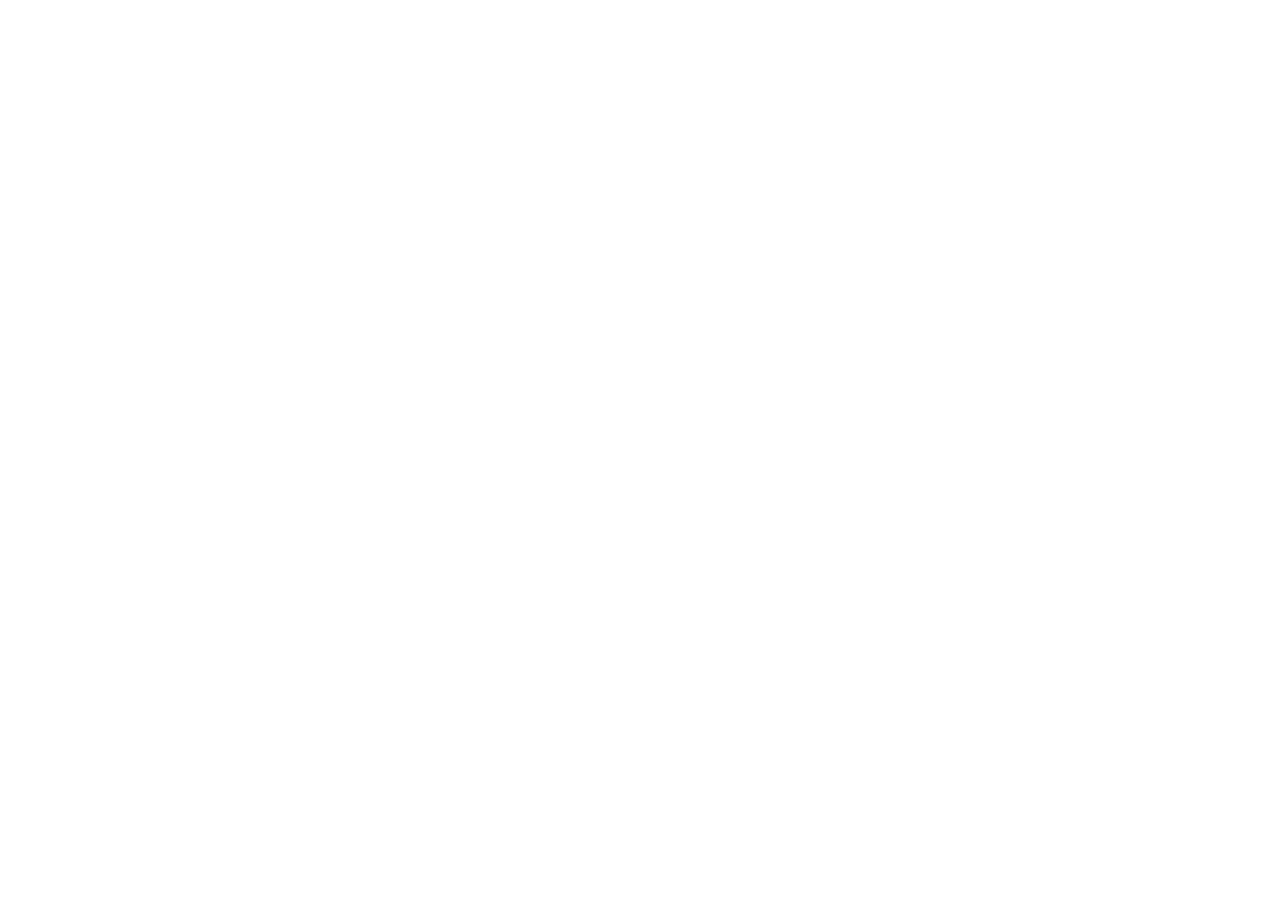
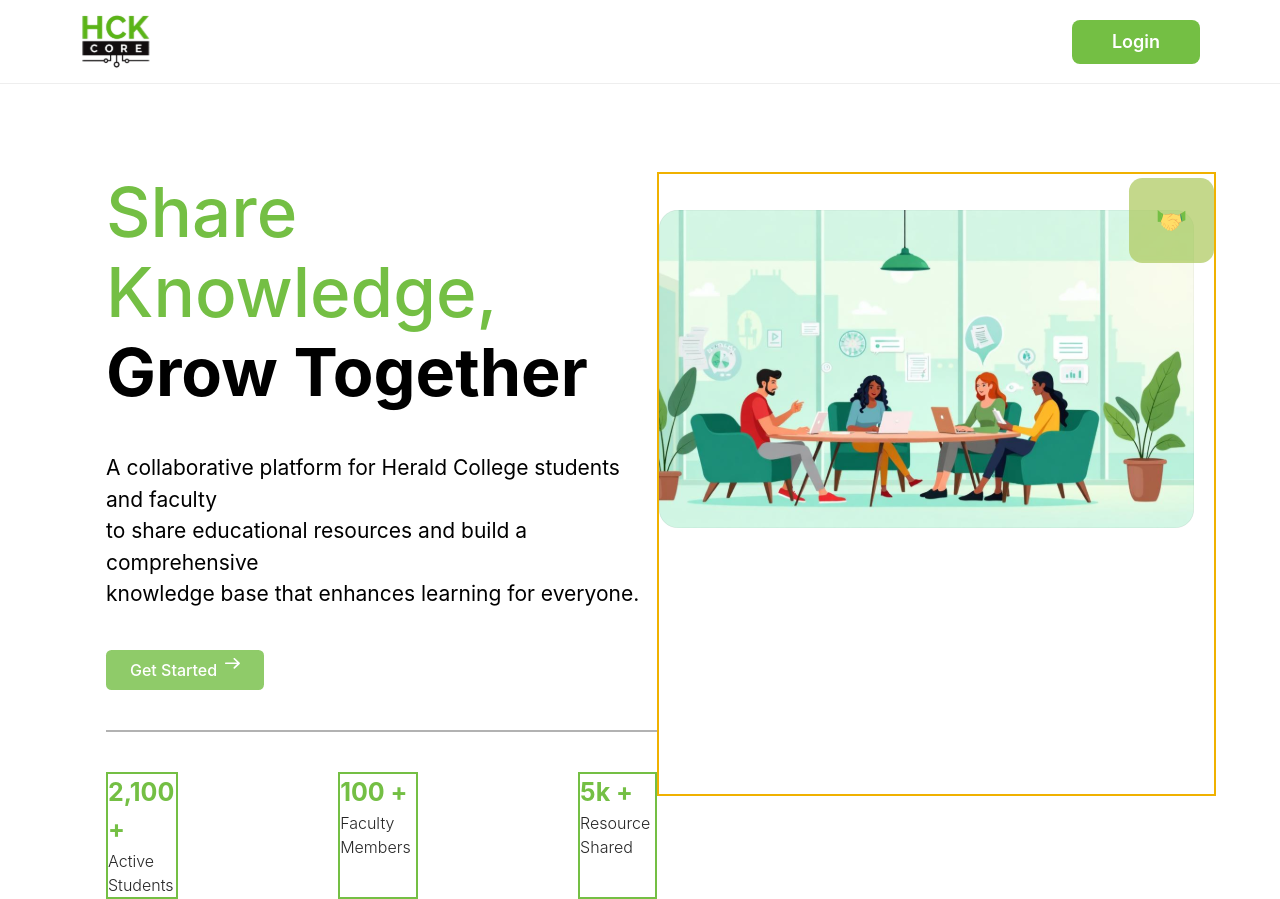
Before and after one commit to sasika-bista/Devlopment_platform_tasks, a React (Vite) app in the folder tasks/: page / in a window 1280 px wide. Before the commit this address had no page. Before the commit the page ends 800 px from the top, so only its background shows below. Built offline with nearby package versions, Linux system fonts and the light colour scheme.

Commit message:
Made some changes

```diff
--- a/tasks/src/App.tsx
+++ b/tasks/src/App.tsx
@@ -1,11 +1,13 @@
 import { BrowserRouter, Route, Routes } from "react-router-dom";
 import { Login } from "./pages/authentication/Login";
 import { Register } from "./pages/authentication/Register";
+import Landing from "./pages/Landing";
 function App() {
   return (
     <>
       <BrowserRouter>
         <Routes>
+          <Route path="/" element={<Landing />} />
           <Route path="/login" element={<Login />} />
           <Route path="/register" element={<Register />} />
         </Routes>
--- a/tasks/src/components/login/LoginLeft.tsx
+++ b/tasks/src/components/login/LoginLeft.tsx
@@ -44,7 +44,7 @@
           </div>
         </div>
 
-        <button className="w-full h-15 bg-primary rounded-2xl text-white text-[20px] font-semibold cursor-pointer hover:brightness-95">
+        <button className="w-full h-15 bg-primary rounded-2xl text-white text-[20px] font-semibold cursor-pointer hover:brightness-95 mt-3">
           Login
         </button>
       </form>
--- a/tasks/src/components/register/RegisterLeft.tsx
+++ b/tasks/src/components/register/RegisterLeft.tsx
@@ -5,7 +5,7 @@
 
 export const RegisterLeft = () => {
   return (
-    <div className="flex flex-col w-100 h-full">
+    <div className="flex flex-col w-105 h-full">
       <div className="mb-5">
         <h1 className="text-[40px] font-semibold">Create your account</h1>
       </div>
--- a/tasks/src/layouts/InputLayout.tsx
+++ b/tasks/src/layouts/InputLayout.tsx
@@ -3,10 +3,7 @@
   label: string;
 }
 
-export const InputLayout: React.FC<InputLayoutProps> = ({
-  label,
-  ...inputProps
-}) => {
+export const InputLayout = ({ label, ...inputProps }: InputLayoutProps) => {
   return (
     <div className="flex flex-col gap-1 w-full">
       <label className="text-m font-bold">
--- a/tasks/src/pages/Landing.tsx
+++ b/tasks/src/pages/Landing.tsx
@@ -1,13 +1,15 @@
-import hckCoreLogo from "../assets/landingPage/hck_core_logo.svg";
 import arrow from "../assets/landingPage/Arrow.svg";
 import heroImg from "../assets/landingPage/heroImg.svg";
 import handShake from "../assets/landingPage/handshake.svg";
+import { Navbar } from "./Navbar";
 function Landing() {
   return (
+    <>
+      <Navbar />
       <div className="w-screen h-screen">
         {/* nav bar */}
-      <header className="border-b border-[#68686833] pl-27.5 pr-20 pt-1 pb-5">
-        <nav className=" flex justify-between items-center ">
+        {/* <header className="border-b border-[#68686833] pl-27.5 pr-20 pt-1 pb-5"> */}
+        {/* <nav className=" flex justify-between items-center ">
           <img src={hckCoreLogo} alt="HCK Core LOGO" width={"67px"} />
           <button
             type="button"
@@ -15,8 +17,8 @@
             >
             Login
             </button>
-        </nav>
-      </header>
+        </nav> */}
+        {/* </header> */}
 
         <div className="pl-26.5 pr-16  py-22  h-full">
           {/* hereo */}
@@ -30,9 +32,11 @@
                   </p>
                 </div>
                 <div className="font-normal text-[##000000CC] text-[21px] ">
-                A collaborative platform for Herald College students and faculty
+                  A collaborative platform for Herald College students and
+                  faculty
                   <br />
-                to share educational resources and build a comprehensive <br />
+                  to share educational resources and build a comprehensive{" "}
+                  <br />
                   knowledge base that enhances learning for everyone. <br />
                 </div>
                 <button className="px-6 py-2 text-white font-medium bg-[#74BF44CC] flex flex-row gap-2 w-fit rounded-[5.5px]">
@@ -71,6 +75,7 @@
           </section>
         </div>
       </div>
+    </>
   );
 }
 
--- a/tasks/src/pages/Navbar.tsx
+++ b/tasks/src/pages/Navbar.tsx
@@ -6,7 +6,9 @@
     <>
       <div className="h-21 border-b-[0.7px] border-[#6868681d] flex items-center justify-between py-4 px-20">
         <div>
-          <img className="w-18 h-14" src={hck_logo} alt="hck_logo" />
+          <Link to="/">
+            <img className="w-18 h-14" src={hck_logo} alt="hck_logo" />
+          </Link>
         </div>
         <div>
           <Link
--- a/tasks/src/pages/authentication/Register.tsx
+++ b/tasks/src/pages/authentication/Register.tsx
@@ -6,8 +6,9 @@
   return (
     <>
       <Navbar />
-      <div className="flex flex-row justify-between h-full py-16 px-50 bg-gray-50 ">
+      <div className="flex flex-row justify-between h-full py-16 pl-50 pr-30 bg-gray-50 ">
         <RegisterLeft />
+
         <RegisterRight />
       </div>
     </>
```
Lines whose indentation alone changed are shown as unchanged.
